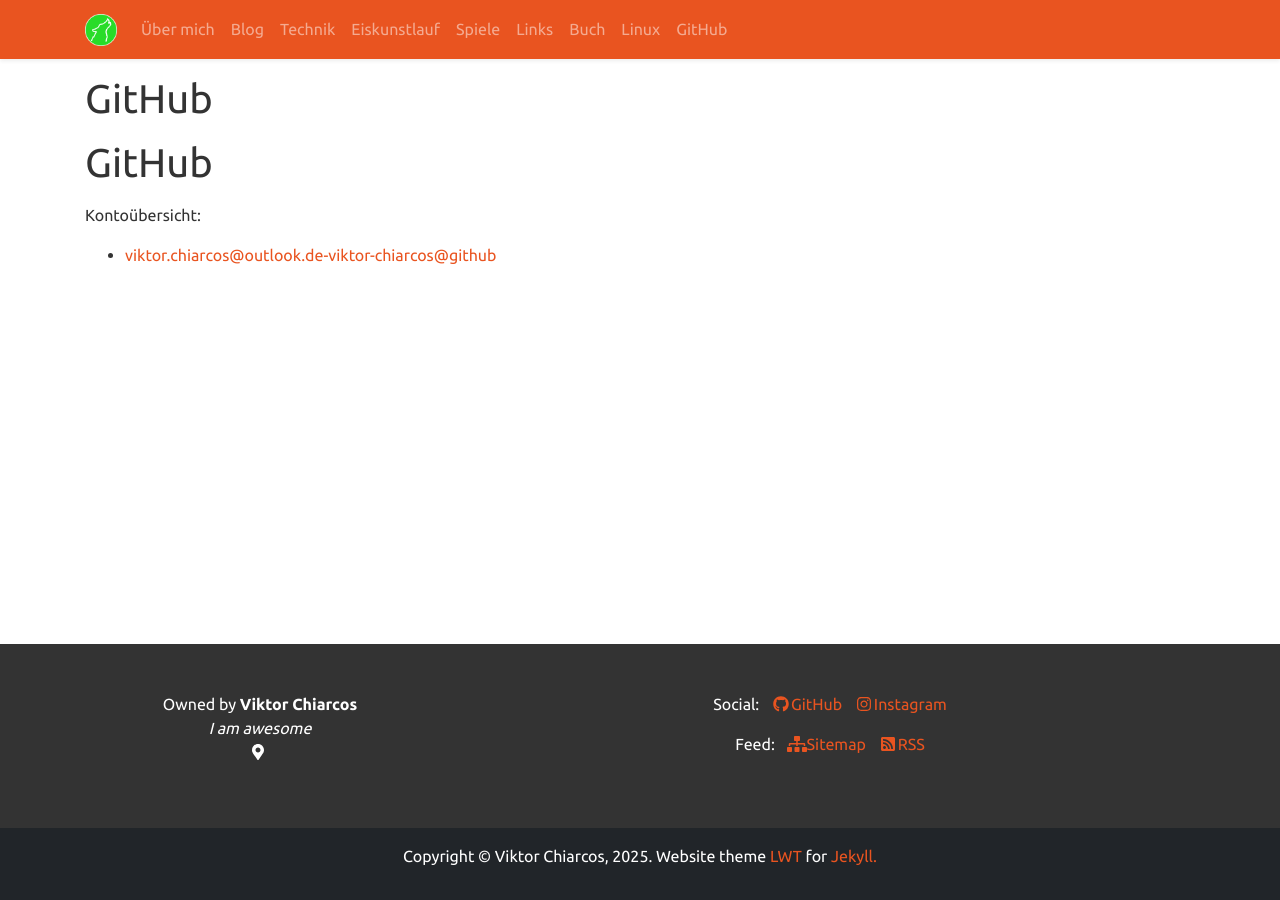
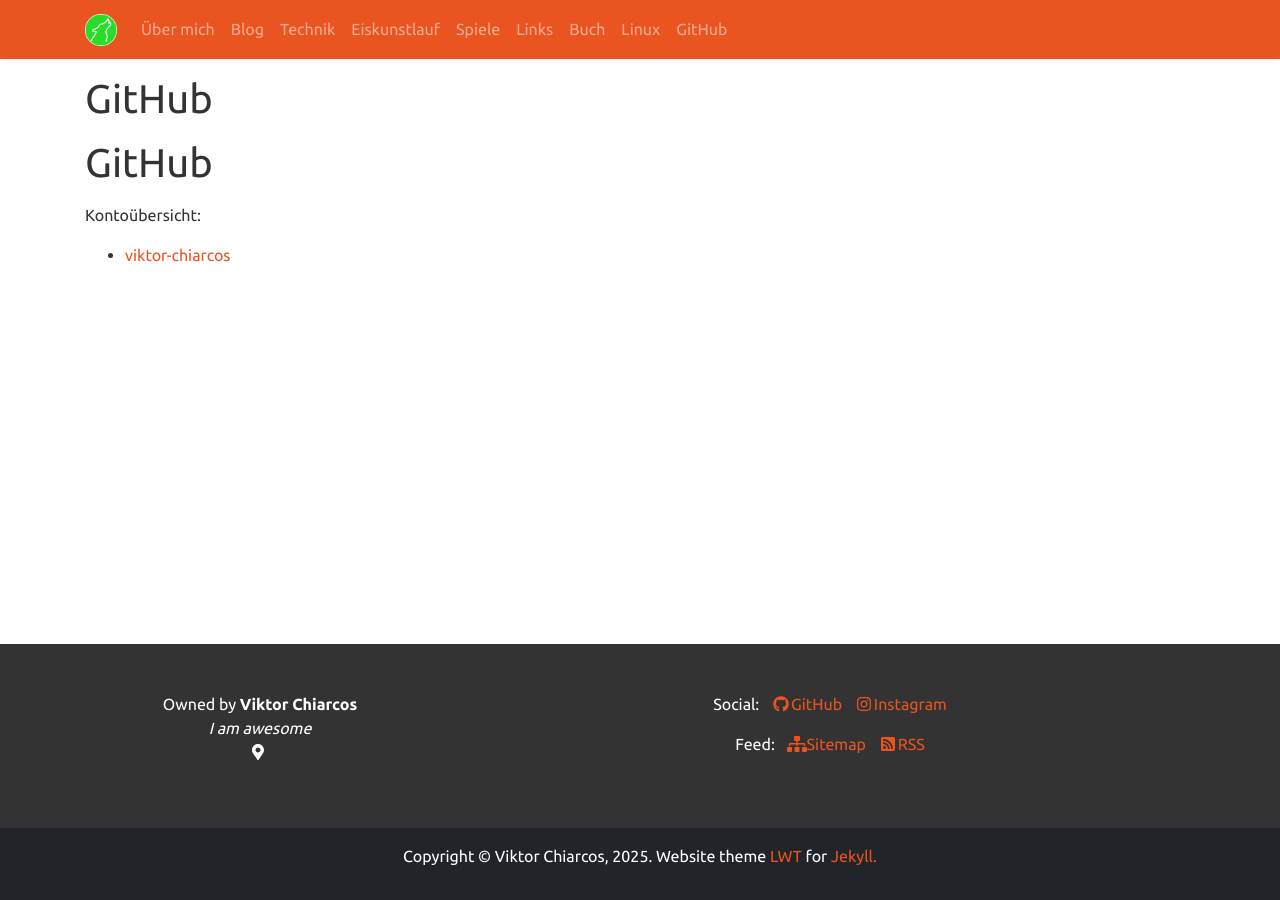
Before and after one commit to viktor-chiarcos/viktor-chiarcos.github.io, a Jekyll site: the page built from _pages/github.md, in a window 1280 px wide. Built offline with Jekyll 4.4.1, drawn with Linux system fonts in a browser that asks for light colours.

Commit message:
Update github.md

```diff
--- a/_pages/github.md
+++ b/_pages/github.md
@@ -8,4 +8,4 @@ permalink: /github/
 
 Kontoübersicht:
 
-- [viktor.chiarcos@outlook.de-viktor-chiarcos@github](viktor-chiarcos)
+- [viktor-chiarcos](viktor-chiarcos)
```
